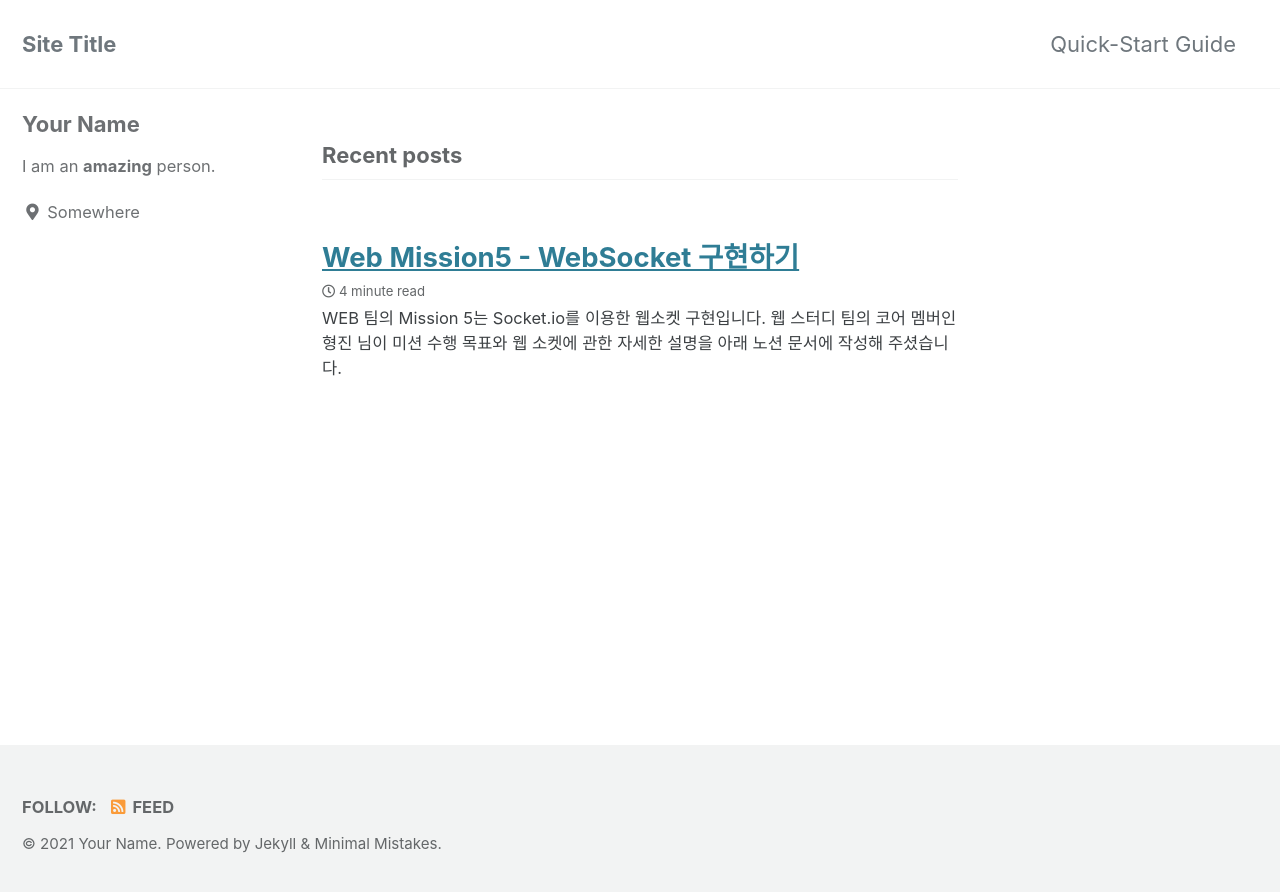
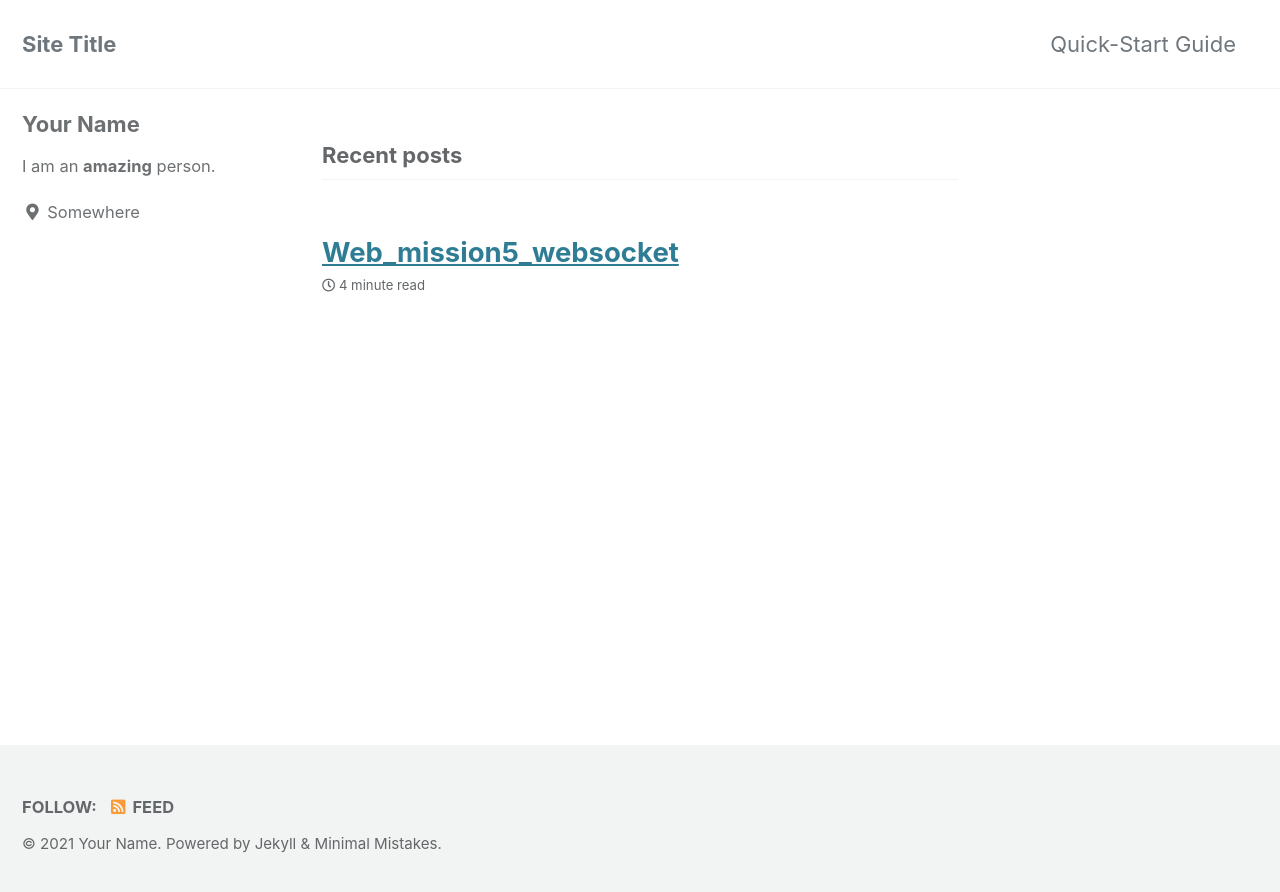
Before and after one commit to rxdcxdrnine/rxdcxdrnine.github.io, a Jekyll site: the page built from index.html, in a window 1280 px wide. Shown: the top 892 px of the page. Built offline with Jekyll 4.4.1, drawn with Linux system fonts in a browser that asks for light colours; cached includes are drawn as plain includes; the list of posts is cut into pages by our own code.

Commit message:
Update 2021-02-24-WEB_Mission5_websocket.md

```diff
--- a/_posts/2021-02-24-WEB_Mission5_websocket.md
+++ b/_posts/2021-02-24-WEB_Mission5_websocket.md
@@ -1,12 +1,4 @@
----
-layout: post
-title: "Web Mission5 - WebSocket 구현하기"
-author: [rxdcxdrnine]
-tags: ["Web"]
-image: ../assets/images/post-WEB-Mission5/websocket_0.png
-description: "Socket.io 를 이용한 웹소켓 구현"
-featured: false
----
+
 
 WEB 팀의 Mission 5는 Socket.io를 이용한 웹소켓 구현입니다. 웹 스터디 팀의 코어 멤버인 형진 님이 미션 수행 목표와 웹 소켓에 관한 자세한 설명을 아래 노션 문서에 작성해 주셨습니다.
 
```
